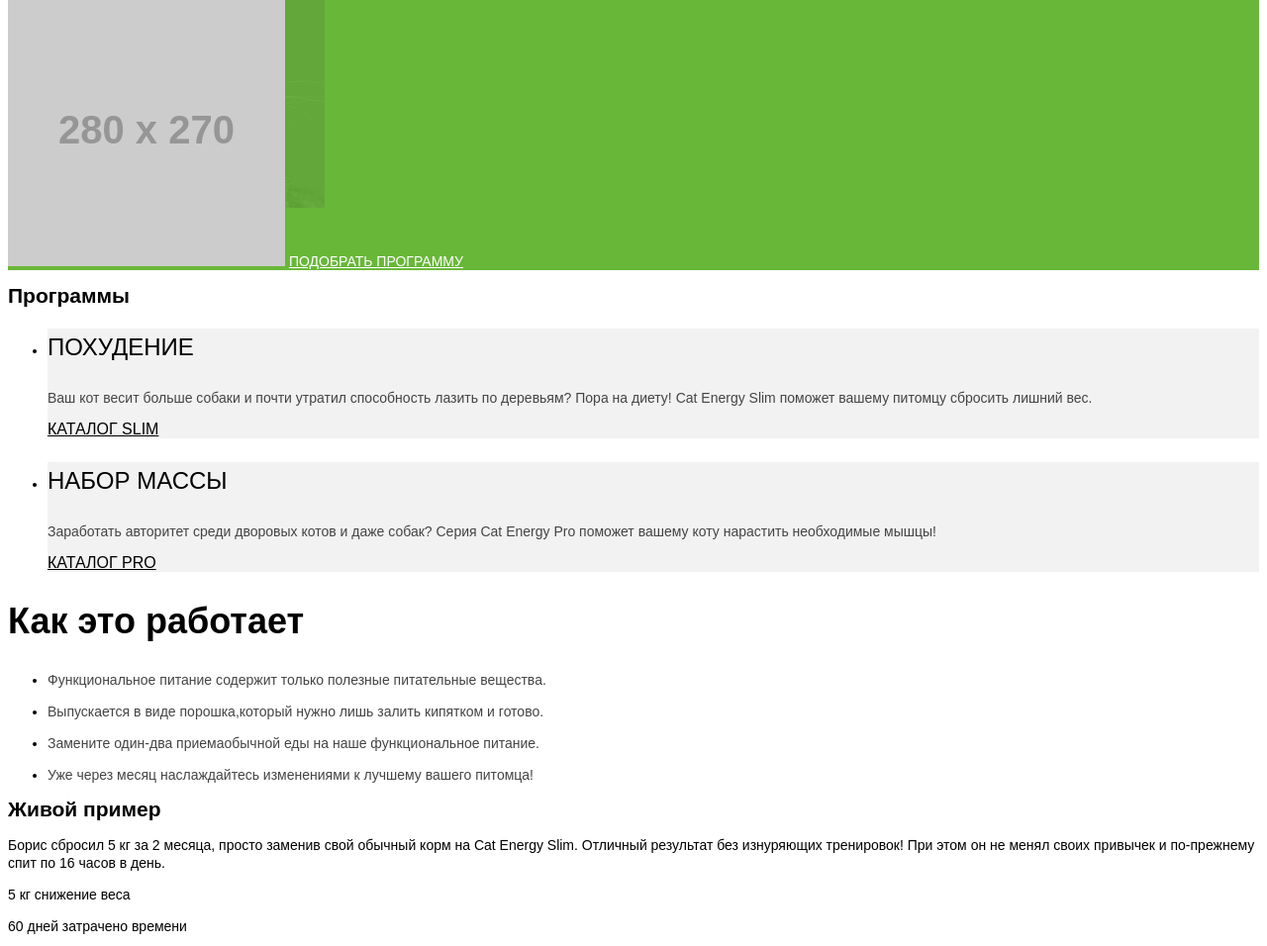
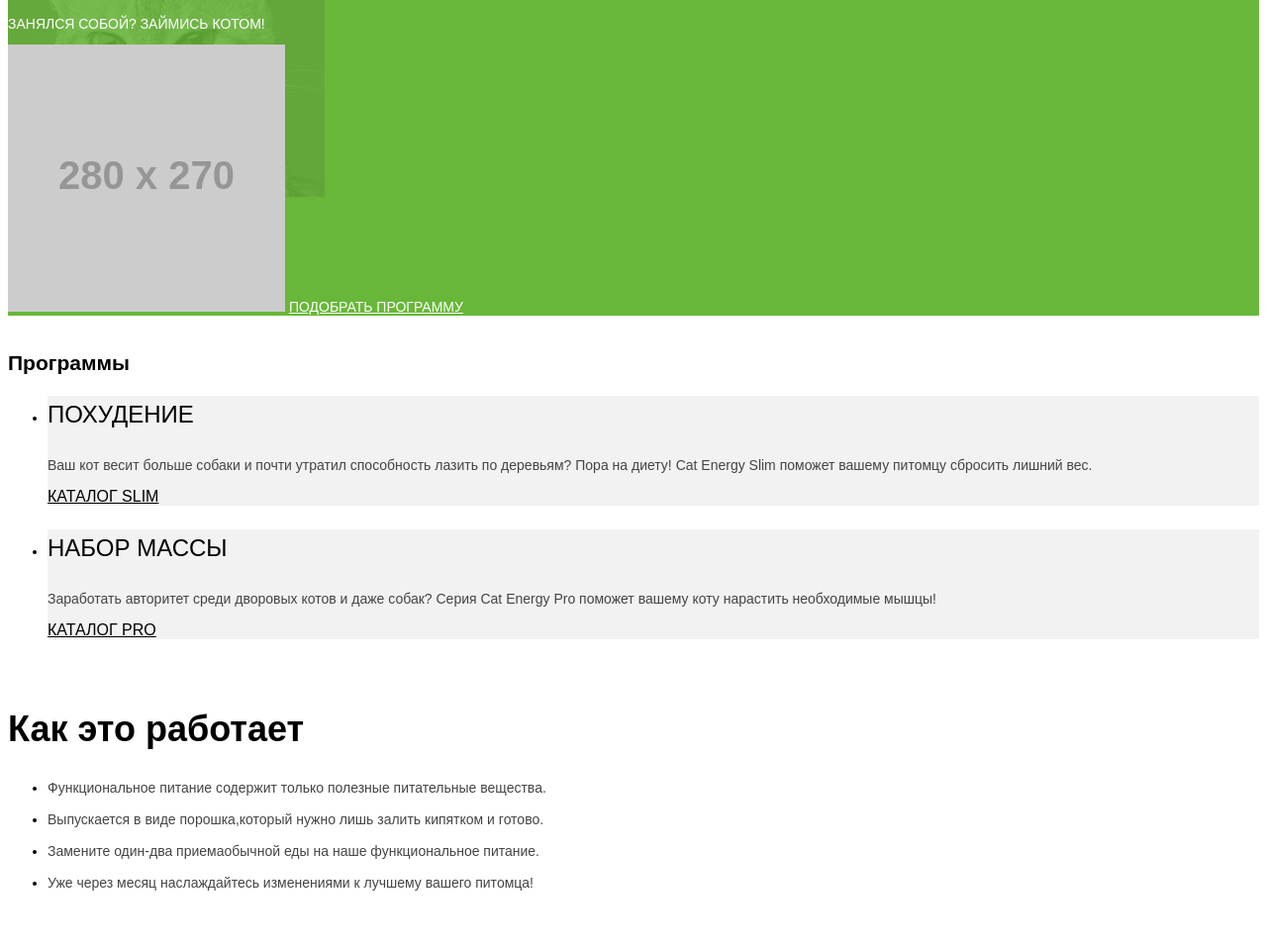
Before and after one commit to Dmitry27Zh/1389573-cat-energy-20, a website: page source/index.html in a window 1280 px wide. Shown: the part 314-1270 px from the top of the page at 99% size. Drawn offline with nearby package versions, Linux system fonts and the light colour scheme; files that its build step writes are made by us from their sources; placeholder pictures from the web are drawn by us.

Commit message:
Начинаем вёрстку с препроцессором (правки)

```diff
--- a/source/sass/blocks/catalog.scss
+++ b/source/sass/blocks/catalog.scss
@@ -1,3 +1,7 @@
+.catalog {
+  padding-bottom: 25px;
+}
+
 .catalog__product-title {
   font-size: 16px;
   line-height: 20px;
--- /dev/null
+++ b/source/sass/blocks/page-header.scss
@@ -0,0 +1,4 @@
+.page-header {
+  padding-top: 11px;
+  padding-bottom: 17px;
+}
--- a/source/sass/blocks/page-main.scss
+++ b/source/sass/blocks/page-main.scss
@@ -1,4 +1,6 @@
 .page-main__title {
+  padding-top: 27px;
+  padding-bottom: 40px;
   font-size: 36px;
   line-height: 36px;
   font-weight: normal;
--- a/source/sass/blocks/programs.scss
+++ b/source/sass/blocks/programs.scss
@@ -1,3 +1,8 @@
+.programs {
+  padding-top: 22px;
+  padding-bottom: 27px;
+}
+
 .programs__item {
   background-color: $basic-gray;
 }
--- a/source/sass/blocks/promo.scss
+++ b/source/sass/blocks/promo.scss
@@ -1,4 +1,5 @@
 .promo {
+  padding-top: 27px;
   background-color: $basic-green;
   background-image: url("../../img/index-background-mobile@1x.jpg");
   background-repeat: no-repeat;
--- a/source/sass/blocks/properties.scss
+++ b/source/sass/blocks/properties.scss
@@ -1,3 +1,7 @@
+.properties {
+  padding-bottom: 42px;
+}
+
 .properties__description {
   font-family: $font-family-additional;
   color: $special-dark-gray;
--- a/source/sass/mixins.scss
+++ /dev/null
@@ -1,6 +0,0 @@
-@mixin font($font-size, $font-family, $line-height, $font-color) {
-  font-size: $font-size;
-  font-family: $font-family;
-  line-height: $line-height;
-  color: $font-color;
-}
--- a/source/sass/style.scss
+++ b/source/sass/style.scss
@@ -16,8 +16,8 @@
     url(../fonts/oswaldmedium.woff) format("woff");
 }
 
-@import "mixins.scss";
-@import "variables.scss";
+@import "utils/mixins.scss";
+@import "utils/variables.scss";
 @import "blocks/site-nav.scss";
 @import "blocks/page-main.scss";
 @import "blocks/promo.scss";
@@ -34,3 +34,5 @@ body {
   line-height: 18px;
   color: $basic-black;
 }
+
+/* list reset */
--- /dev/null
+++ b/source/sass/utils/mixins.scss
@@ -0,0 +1,5 @@
+@mixin font($font-size: 16px, $font-family) {
+  font-size: $font-size;
+  font-family: $font-family;
+  line-height: $line-height;
+}
--- a/source/sass/variables.scss
+++ b/source/sass/utils/variables.scss
@@ -11,9 +11,9 @@ $special-dark-gray-2: #222222;
 $status-error: #FF8282;
 $basic-black: #000000;
 $special-black: #111111;
-$basic-white: white;
+$basic-white: #ffffff;
 
 /* Fonts */
 
-$font-family-main: "Oswald", sans-serif;
+$font-family-main: "Oswald", "Arial", sans-serif;
 $font-family-additional: "Arial", sans-serif;
```
